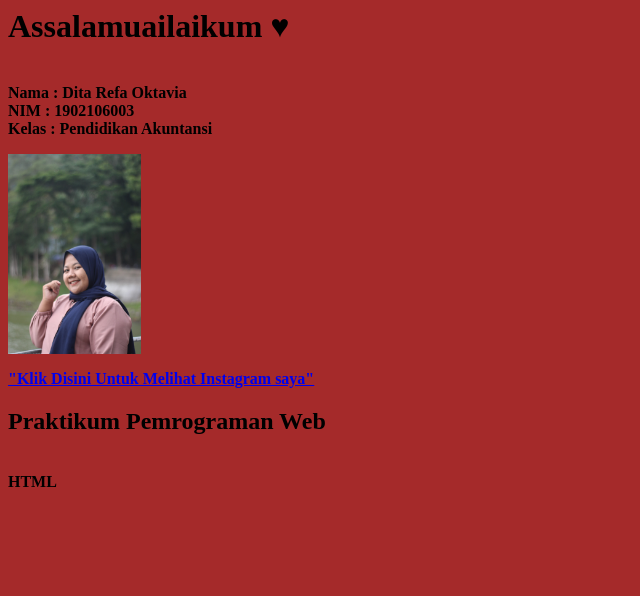
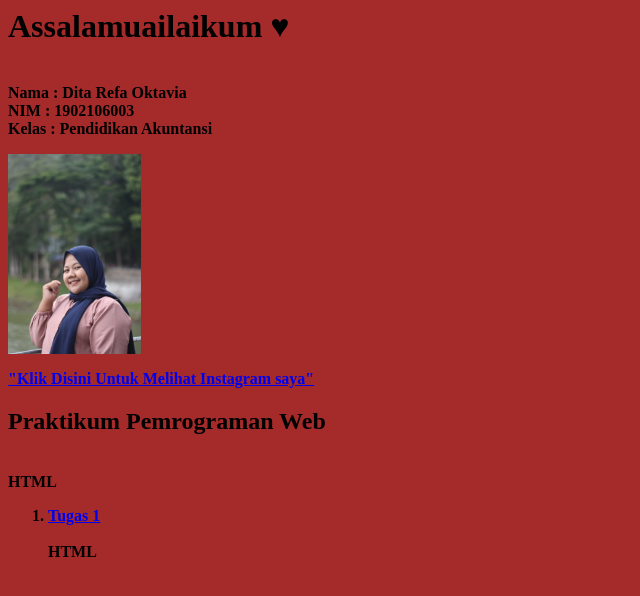
Before and after one commit to Ditarefa17/Ditarefa17.github.io, a plain HTML site: page index.html in a window 1280 px wide. Shown: the whole page, without its empty margins (0-640 px from the left). Drawn offline with Linux system fonts and the light colour scheme.

Commit message:
Update index.html

```diff
--- a/index.html
+++ b/index.html
@@ -13,4 +13,8 @@
 		<a href="https://www.instagram.com/ditarefa_/"> "Klik Disini Untuk Melihat Instagram saya"</a>
 	  <p>
 		  <h2> Praktikum Pemrograman Web </h2>
+	  <br> HTML
+		<ol>
+		<li><a href="https://Tiyasayu.github.io/Praktikum/HTML/Tugas1.html"> Tugas 1</a></li>
+
 	<br> HTML
```
